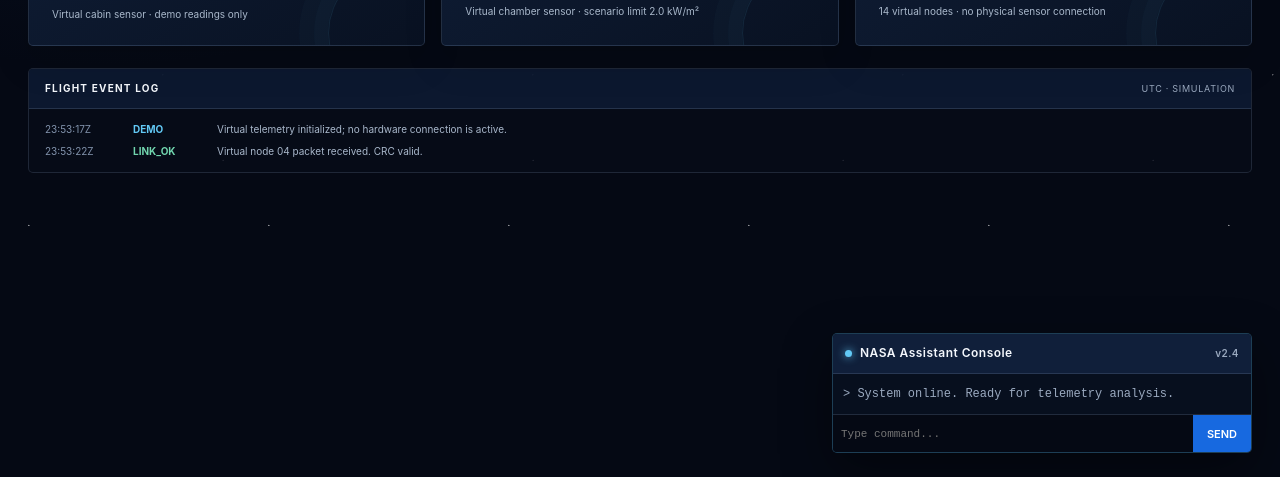
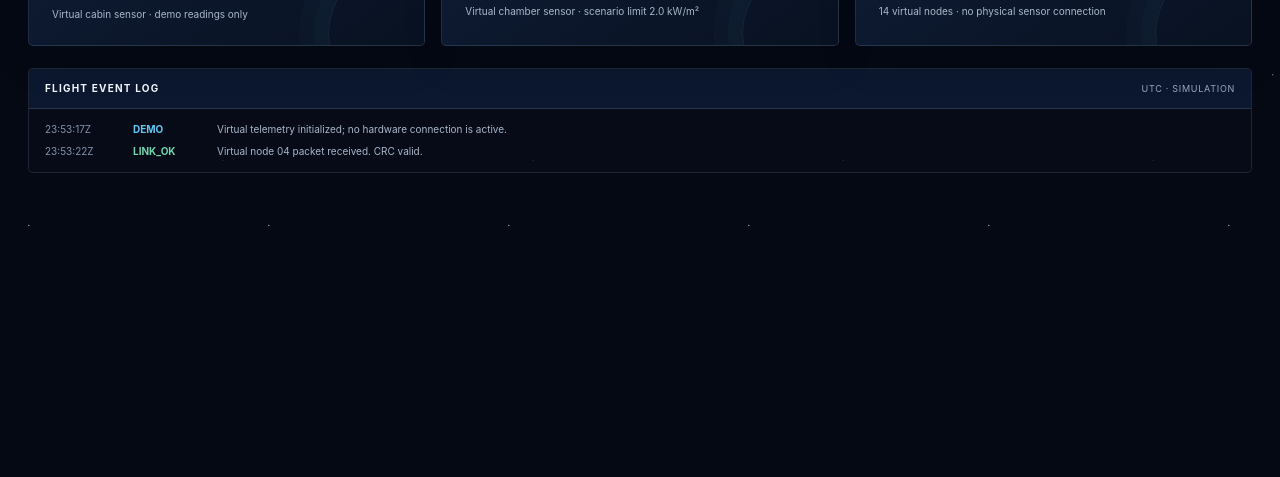
Before and after one commit to vanessacpgz-hub/NASA_AstroSense_Damkohler, a plain HTML site: page index.html in a window 1280 px wide. Shown: the part 506-983 px from the top of the page. After the commit the page ends 839 px from the top, so only its background shows below. Drawn offline with Linux system fonts and the light colour scheme.

Commit message:
Remove placeholder NASA assistant console
Co-authored-by: Copilot <223556219+Copilot@users.noreply.github.com>

```diff
--- a/index.html
+++ b/index.html
@@ -413,64 +413,6 @@
             letter-spacing: 0.5px;
         }
 
-        /* Professional Diagnostics Console Assistant */
-        .console-assistant {
-            position: fixed;
-            bottom: 20px;
-            right: 24px;
-            width: 300px;
-            background: var(--bg-surface);
-            border: 1px solid var(--border-color);
-            border-radius: 6px;
-            box-shadow: 0 10px 25px rgba(0,0,0,0.5);
-            font-size: 12px;
-            z-index: 100;
-        }
-
-        .console-header {
-            background: var(--bg-card);
-            padding: 8px 12px;
-            border-bottom: 1px solid var(--border-color);
-            display: flex;
-            justify-content: space-between;
-            align-items: center;
-            font-weight: 600;
-        }
-
-        .console-body {
-            padding: 10px;
-            max-height: 140px;
-            overflow-y: auto;
-            color: var(--text-muted);
-            font-family: monospace;
-        }
-
-        .console-input-row {
-            display: flex;
-            border-top: 1px solid var(--border-color);
-        }
-
-        .console-input {
-            flex: 1;
-            background: var(--bg-primary);
-            border: none;
-            padding: 8px;
-            color: white;
-            font-size: 11px;
-            outline: none;
-            font-family: monospace;
-        }
-
-        .console-send {
-            background: var(--accent-blue);
-            border: none;
-            color: white;
-            padding: 0 12px;
-            cursor: pointer;
-            font-size: 11px;
-            font-weight: 600;
-        }
-
         /* Mission control visual system */
         :root {
             --bg-primary: #050914;
@@ -561,11 +503,6 @@
 
         .search-input:focus,
         .form-control:focus,
-        .console-input:focus {
-            border-color: var(--accent-cyan);
-            box-shadow: 0 0 0 3px rgba(98, 201, 245, .12);
-        }
-
         .btn-sensors {
             min-height: 38px;
             padding: 8px 15px;
@@ -789,7 +726,6 @@
         .btn-execute:focus-visible,
         .btn-sensors:focus-visible,
         .tab:focus-visible,
-        .console-send:focus-visible,
         .btn-leave:focus-visible {
             outline: 2px solid var(--accent-cyan);
             outline-offset: 3px;
@@ -808,46 +744,6 @@
         .diagnostic-results {
             border-radius: 4px;
             border-color: rgba(98,201,245,.25);
-        }
-
-        .console-assistant {
-            position: static;
-            width: min(420px, calc(100% - 56px));
-            margin: 0 max(28px, calc((100vw - 1280px) / 2)) 24px auto;
-            overflow: hidden;
-            border-color: rgba(98,201,245,.25);
-            border-radius: 5px;
-            background: rgba(8, 16, 32, .96);
-            box-shadow: 0 18px 50px rgba(0,0,0,.42);
-            backdrop-filter: blur(14px);
-        }
-
-        .console-header {
-            min-height: 40px;
-            background: #101f3a;
-            color: var(--text-main);
-            letter-spacing: .04em;
-        }
-
-        .console-header span:first-child::before {
-            display: inline-block;
-            width: 7px;
-            height: 7px;
-            margin-right: 8px;
-            border-radius: 50%;
-            background: var(--accent-cyan);
-            box-shadow: 0 0 9px var(--accent-cyan);
-            content: "";
-        }
-
-        .console-body { line-height: 1.7; }
-
-        .console-input-row { min-height: 38px; }
-
-        .console-send {
-            padding: 0 14px;
-            background: var(--accent-blue);
-            text-transform: uppercase;
         }
 
         @media (max-width: 760px) {
@@ -890,10 +786,6 @@
             .telemetry-toolbar { align-items: flex-start; }
             .preset-group { flex-wrap: wrap; }
             .slash-layout { grid-template-columns: 1fr auto; gap: 10px; }
-            .console-assistant {
-                width: calc(100% - 36px);
-                margin: 0 auto 18px;
-            }
         }
 
         @media (prefers-reduced-motion: reduce) {
@@ -1603,21 +1495,6 @@
 
     </main>
 
-    <!-- Professional Terminal Assistant Widget -->
-    <div class="console-assistant">
-        <div class="console-header">
-            <span>NASA Assistant Console</span>
-            <span style="font-size: 10px; color: var(--text-muted);">v2.4</span>
-        </div>
-        <div id="console-body" class="console-body">
-            > System online. Ready for telemetry analysis.
-        </div>
-        <div class="console-input-row">
-            <input type="text" id="console-input" class="console-input" placeholder="Type command..." onkeypress="handleCommand(event)">
-            <button class="console-send" onclick="sendConsoleCommand()">Send</button>
-        </div>
-    </div>
-
     <script>
         function switchView(viewName) {
             const dashboardView = document.getElementById('dashboard-view');
@@ -1910,21 +1787,6 @@
             }
         }
 
-        function handleCommand(e) {
-            if (e.key === 'Enter') sendConsoleCommand();
-        }
-
-        function sendConsoleCommand() {
-            const input = document.getElementById('console-input');
-            const cmd = input.value.trim();
-            if (!cmd) return;
-
-            const body = document.getElementById('console-body');
-            body.innerHTML += `<div>> ${cmd}</div>`;
-            body.innerHTML += `<div style="color: var(--accent-cyan);">> Executed successfully. Telemetry stable.</div>`;
-            input.value = '';
-            body.scrollTop = body.scrollHeight;
-        }
     </script>
 </body>
 </html>
```
